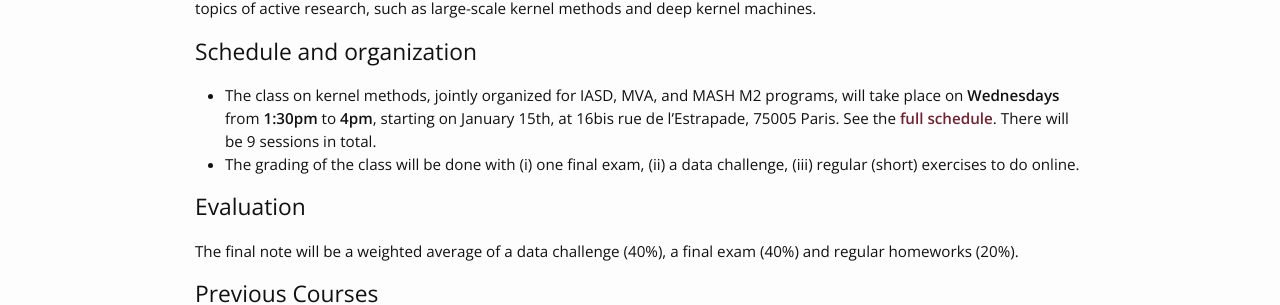
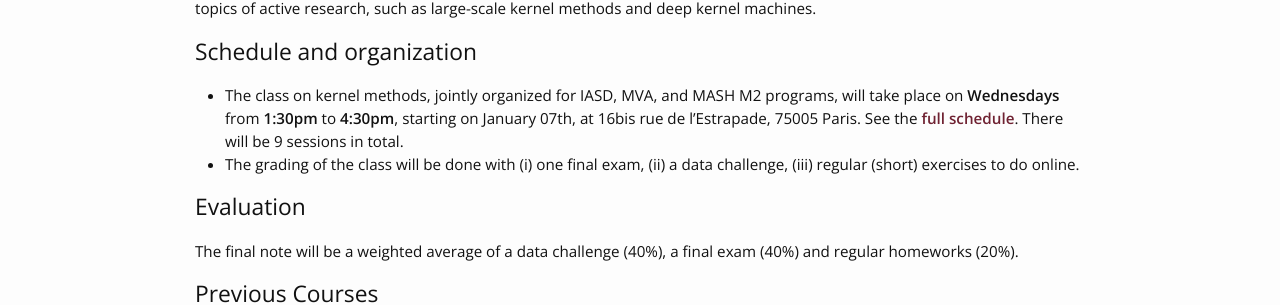
Before and after one commit to mva-kernel-methods/course-page, a Jekyll site: the page built from index.md, in a window 1280 px wide. Shown: the part 1225-1530 px from the top of the page. Built offline with Jekyll 4.4.1, drawn with Linux system fonts in a browser that asks for light colours; nearby versions of some CDN libraries; our own code applies the rules of GitHub Pages for plain Markdown files.

Commit message:
Update index.md

```diff
--- a/index.md
+++ b/index.md
@@ -24,7 +24,7 @@ The goal of this course is to present the mathematical foundations of kernel met
 
 ## Schedule and organization
 
-- The class on kernel methods, jointly organized for IASD, MVA, and MASH M2 programs, will take place on **Wednesdays** from **1:30pm** to **4pm**, starting on January 15th, at 16bis rue de l'Estrapade, 75005 Paris. See the **[full schedule](schedule/)**. There will be 9 sessions in total.
+- The class on kernel methods, jointly organized for IASD, MVA, and MASH M2 programs, will take place on **Wednesdays** from **1:30pm** to **4:30pm**, starting on January 07th, at 16bis rue de l'Estrapade, 75005 Paris. See the **[full schedule](schedule/)**. There will be 9 sessions in total.
 - The grading of the class will be done with (i) one final exam, (ii) a data challenge, (iii) regular (short) exercises to do online.
 
 ## Evaluation
```
